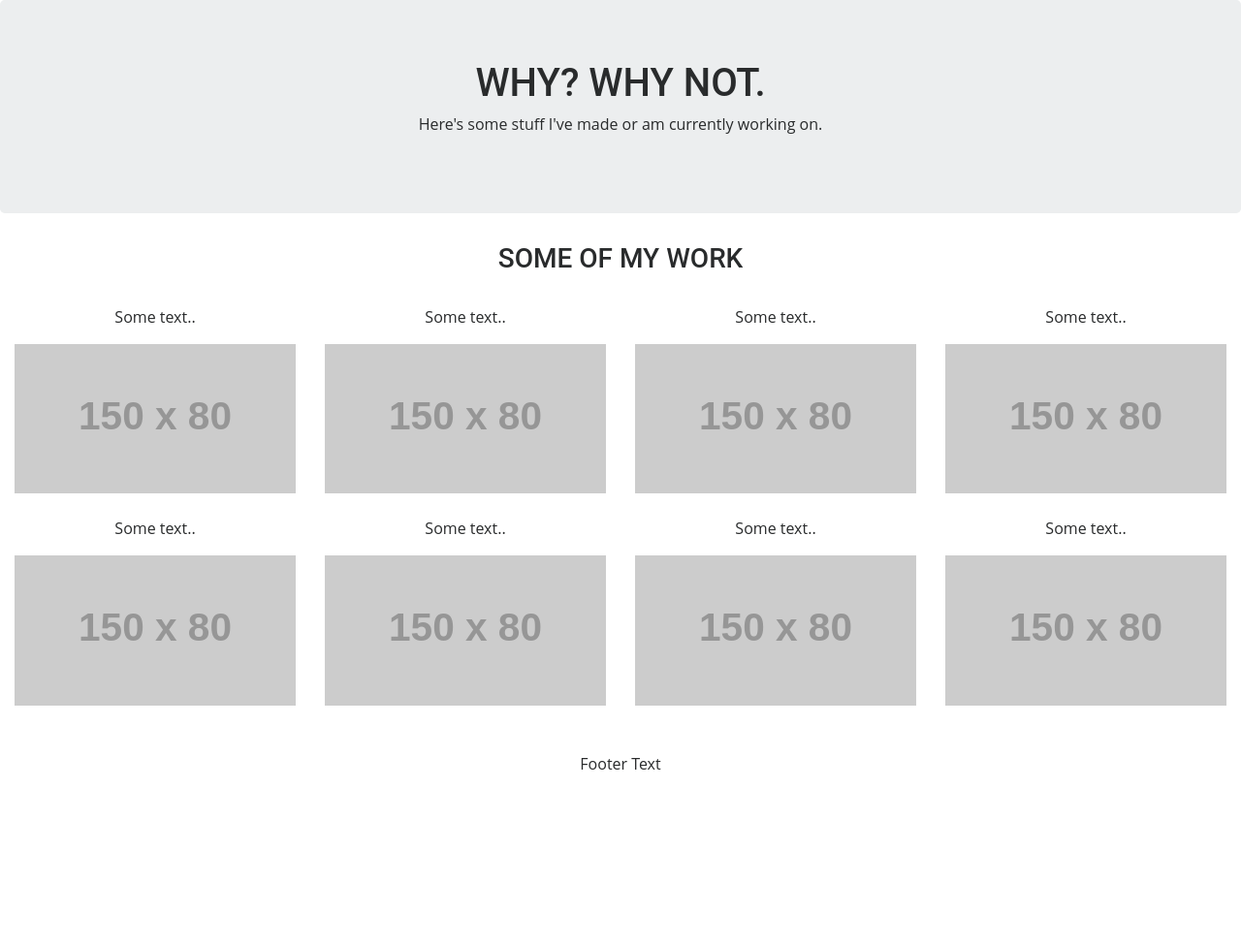
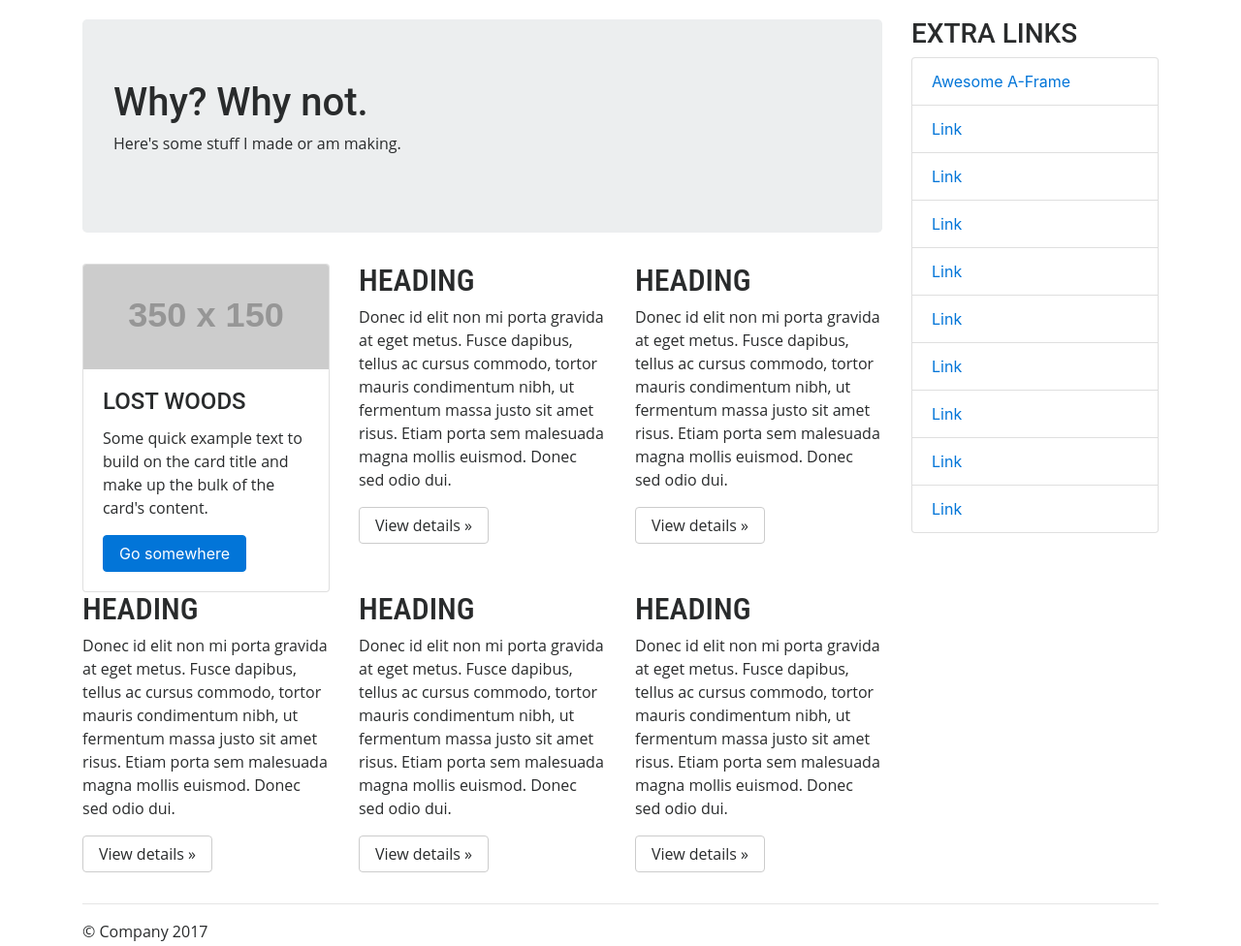
Before and after one commit to sjcobb/sjcobb.github.io, a website: page index.html in a window 1280 px wide. Shown: the whole page at 97% size. Before the commit the page ends 816 px from the top, so only its background shows below. Drawn offline with nearby package versions, Linux system fonts and the light colour scheme; placeholder pictures from the web are drawn by us.

Commit message:
card example

```diff
--- a/css/style.css
+++ b/css/style.css
@@ -10,7 +10,7 @@ h1, h2, h3, h4, h5, h6 {
   text-transform: uppercase;
 }
 h1 {
-
+  text-transform: none;
 }
 h2 {
   font-family: 'Roboto Condensed', sans-serif;
@@ -24,6 +24,10 @@ a {
 
 ul {
   font-family: 'Open Sans', sans-serif;
+}
+
+#l-page {
+  margin: 20px auto 30px auto;
 }
 
 .cardboard {
--- a/index.html
+++ b/index.html
@@ -8,60 +8,77 @@
   <link rel="stylesheet" type="text/css" href="css/style.css">
 </head>
 <body>
-
+  <div id="l-page" class="container">
+    <div class="row row-offcanvas row-offcanvas-right">
+      <div class="col-12 col-md-9">
+        <p class="float-right hidden-md-up">
+          <button type="button" class="btn btn-primary btn-sm" data-toggle="offcanvas">Toggle nav</button>
+        </p>
         <div class="jumbotron">
-  <div class="container text-center">
           <h1>Why? Why not.</h1>
-    <p>Here's some stuff I've made or am currently working on.</p>
+          <p>Here's some stuff I made or am making.</p>
+        </div>
+        <div class="row">
+          <div class="col-6 col-lg-4">
+            <div class="card">
+              <img class="card-img-top" src="http://placehold.it/350x150" alt="Card image cap">
+              <div class="card-block">
+                <h4 class="card-title">Lost Woods</h4>
+                <p class="card-text">Some quick example text to build on the card title and make up the bulk of the card's content.</p>
+                <a href="#" class="btn btn-primary">Go somewhere</a>
               </div>
             </div>
+          </div><!--/span-->
+          <div class="col-6 col-lg-4">
+            <h2>Heading</h2>
+            <p>Donec id elit non mi porta gravida at eget metus. Fusce dapibus, tellus ac cursus commodo, tortor mauris condimentum nibh, ut fermentum massa justo sit amet risus. Etiam porta sem malesuada magna mollis euismod. Donec sed odio dui. </p>
+            <p><a class="btn btn-secondary" href="#" role="button">View details »</a></p>
+          </div><!--/span-->
+          <div class="col-6 col-lg-4">
+            <h2>Heading</h2>
+            <p>Donec id elit non mi porta gravida at eget metus. Fusce dapibus, tellus ac cursus commodo, tortor mauris condimentum nibh, ut fermentum massa justo sit amet risus. Etiam porta sem malesuada magna mollis euismod. Donec sed odio dui. </p>
+            <p><a class="btn btn-secondary" href="#" role="button">View details »</a></p>
+          </div><!--/span-->
+          <div class="col-6 col-lg-4">
+            <h2>Heading</h2>
+            <p>Donec id elit non mi porta gravida at eget metus. Fusce dapibus, tellus ac cursus commodo, tortor mauris condimentum nibh, ut fermentum massa justo sit amet risus. Etiam porta sem malesuada magna mollis euismod. Donec sed odio dui. </p>
+            <p><a class="btn btn-secondary" href="#" role="button">View details »</a></p>
+          </div><!--/span-->
+          <div class="col-6 col-lg-4">
+            <h2>Heading</h2>
+            <p>Donec id elit non mi porta gravida at eget metus. Fusce dapibus, tellus ac cursus commodo, tortor mauris condimentum nibh, ut fermentum massa justo sit amet risus. Etiam porta sem malesuada magna mollis euismod. Donec sed odio dui. </p>
+            <p><a class="btn btn-secondary" href="#" role="button">View details »</a></p>
+          </div><!--/span-->
+          <div class="col-6 col-lg-4">
+            <h2>Heading</h2>
+            <p>Donec id elit non mi porta gravida at eget metus. Fusce dapibus, tellus ac cursus commodo, tortor mauris condimentum nibh, ut fermentum massa justo sit amet risus. Etiam porta sem malesuada magna mollis euismod. Donec sed odio dui. </p>
+            <p><a class="btn btn-secondary" href="#" role="button">View details »</a></p>
+          </div><!--/span-->
+        </div><!--/row-->
+      </div><!--/span-->
 
-<div class="container-fluid bg-3 text-center">
-  <h3>Some of my Work</h3><br>
-  <div class="row">
-    <div class="col-sm-3">
-      <p>Some text..</p>
-      <img src="https://placehold.it/150x80?text=IMAGE" class="img-responsive" style="width:100%" alt="Image">
+      <div class="col-6 col-md-3 sidebar-offcanvas" id="sidebar">
+        <h3>Extra Links</h3>
+        <div class="list-group">
+          <a href="https://github.com/aframevr/awesome-aframe" class="list-group-item">Awesome A-Frame</a>
+          <a href="#" class="list-group-item">Link</a>
+          <a href="#" class="list-group-item">Link</a>
+          <a href="#" class="list-group-item">Link</a>
+          <a href="#" class="list-group-item">Link</a>
+          <a href="#" class="list-group-item">Link</a>
+          <a href="#" class="list-group-item">Link</a>
+          <a href="#" class="list-group-item">Link</a>
+          <a href="#" class="list-group-item">Link</a>
+          <a href="#" class="list-group-item">Link</a>
         </div>
-    <div class="col-sm-3">
-      <p>Some text..</p>
-      <img src="https://placehold.it/150x80?text=IMAGE" class="img-responsive" style="width:100%" alt="Image">
+      </div><!--/span-->
+    </div><!--/row-->
+    <hr>
+    <footer>
+      <p>© Company 2017</p>
+    </footer>
+
   </div>
-    <div class="col-sm-3">
-      <p>Some text..</p>
-      <img src="https://placehold.it/150x80?text=IMAGE" class="img-responsive" style="width:100%" alt="Image">
-    </div>
-    <div class="col-sm-3">
-      <p>Some text..</p>
-      <img src="https://placehold.it/150x80?text=IMAGE" class="img-responsive" style="width:100%" alt="Image">
-    </div>
-  </div>
-</div><br>
-
-<div class="container-fluid bg-3 text-center">
-  <div class="row">
-    <div class="col-sm-3">
-      <p>Some text..</p>
-      <img src="https://placehold.it/150x80?text=IMAGE" class="img-responsive" style="width:100%" alt="Image">
-    </div>
-    <div class="col-sm-3">
-      <p>Some text..</p>
-      <img src="https://placehold.it/150x80?text=IMAGE" class="img-responsive" style="width:100%" alt="Image">
-    </div>
-    <div class="col-sm-3">
-      <p>Some text..</p>
-      <img src="https://placehold.it/150x80?text=IMAGE" class="img-responsive" style="width:100%" alt="Image">
-    </div>
-    <div class="col-sm-3">
-      <p>Some text..</p>
-      <img src="https://placehold.it/150x80?text=IMAGE" class="img-responsive" style="width:100%" alt="Image">
-    </div>
-  </div>
-</div><br><br>
-
-<footer class="container-fluid text-center">
-  <p>Footer Text</p>
-</footer>
 
   <script src="js/app.js"></script>
 </body>
```
Lines whose indentation alone changed are shown as unchanged.
